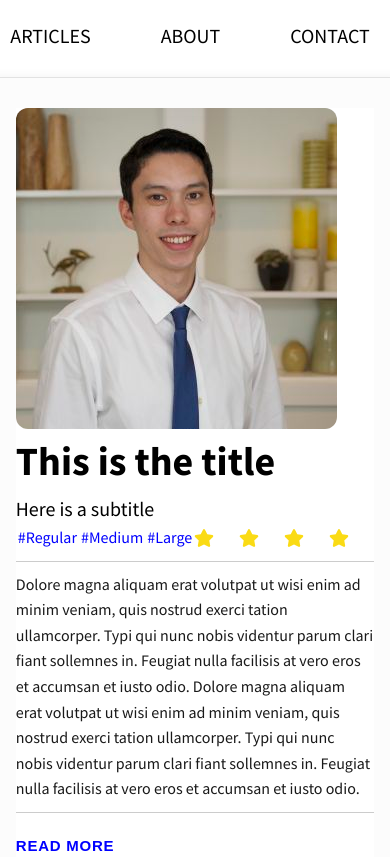
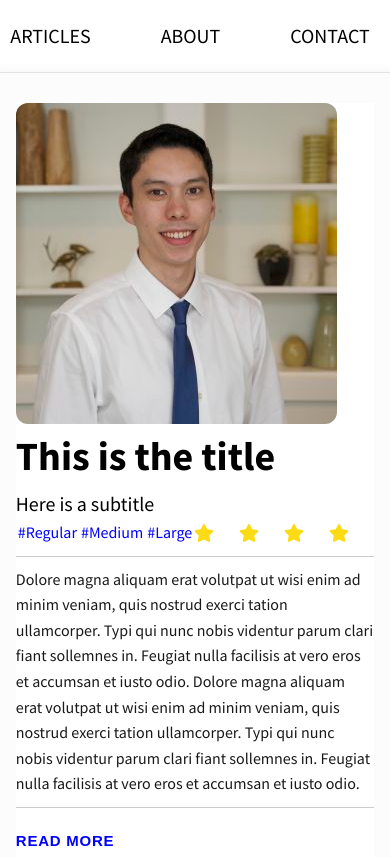
Before and after one commit to bubujone35/personal-blog, a Gatsby site: page / in a window 390 px wide. Shown: the top 857 px of the page. Built offline with nearby package versions, Linux system fonts and the light colour scheme; Gatsby itself is replaced by a stand-in of ours.

Commit message:
removed bottom margins on nav items to attempt to fix overglow of content on mobile

```diff
--- a/src/components/sidebar.js
+++ b/src/components/sidebar.js
@@ -74,9 +74,9 @@ const SideNav = styled.ul`
 const SideNavItem = styled.li`
   position: relative;
 
-  &:not(:last-child) {
+  /* &:not(:last-child) {
     margin-bottom: 0.5rem;
-  }
+  } */
 
   &::before {
     content: "";
```
